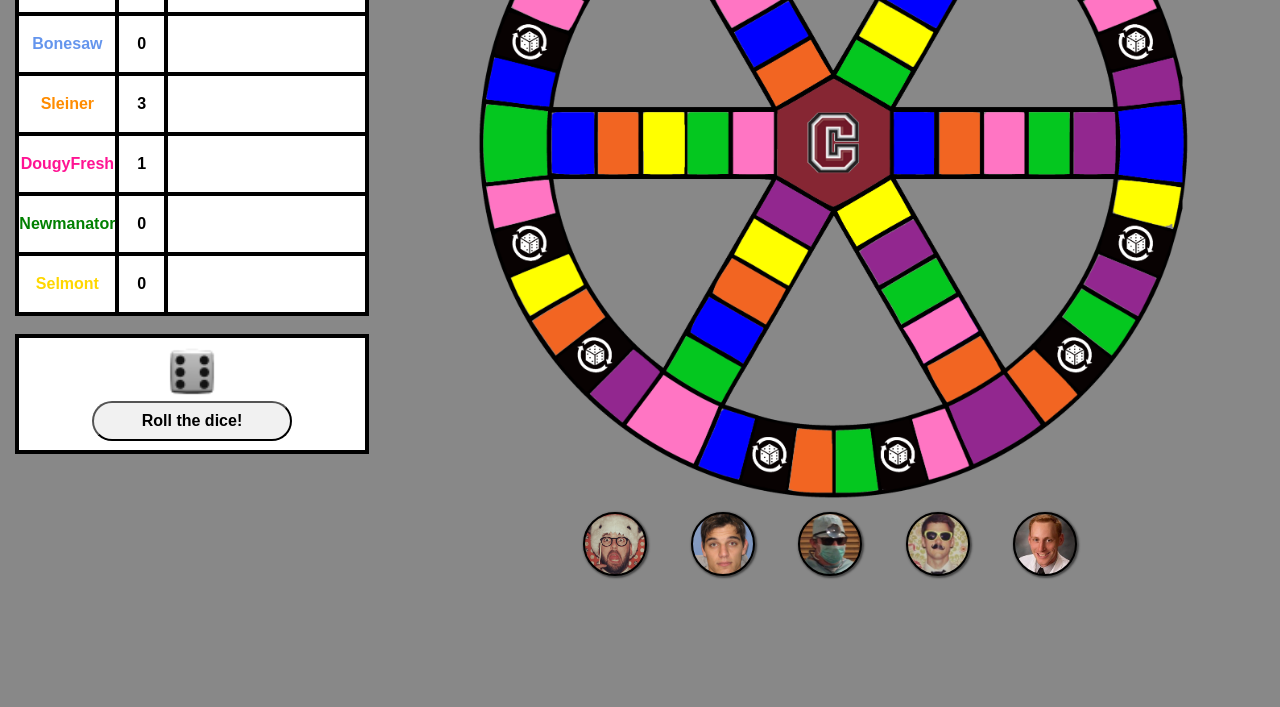
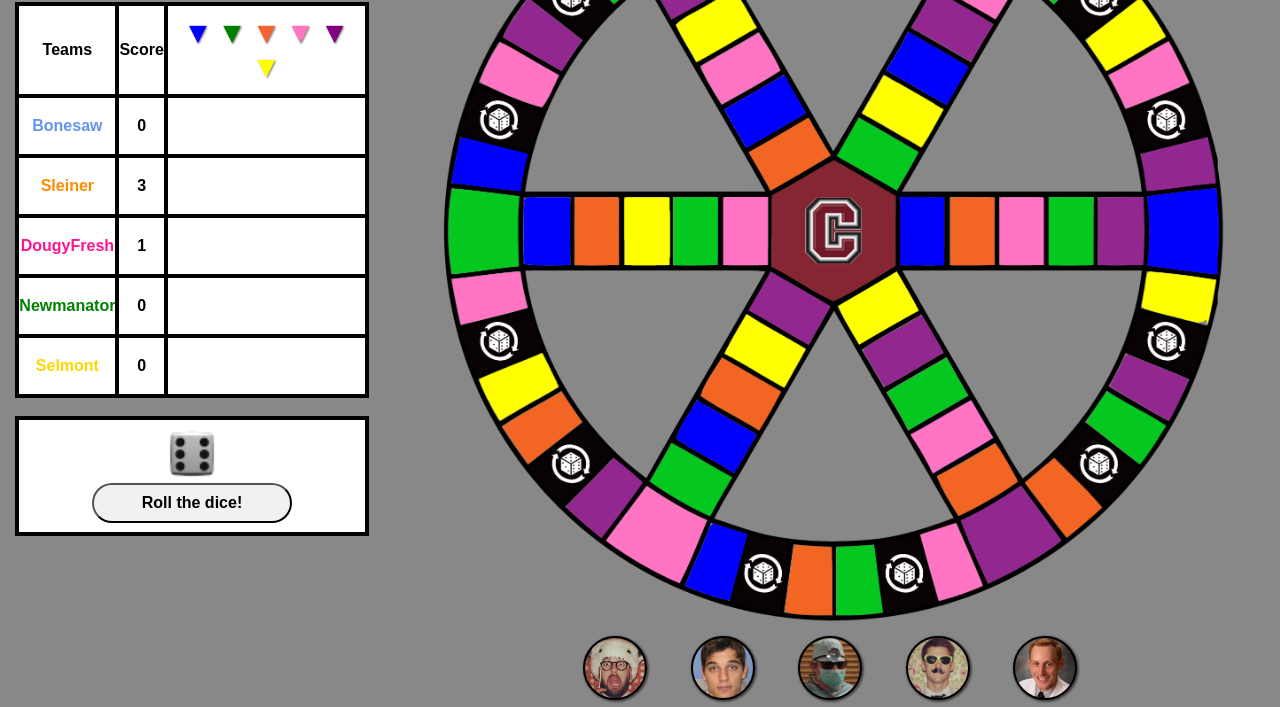
Before and after one commit to michaelcnewman/michaelcnewman.github.io, a plain HTML site: page index.html in a window 1280 px wide. Shown: the part 131-838 px from the top of the page. Before the commit the page ends 810 px from the top, so only its background shows below. Drawn offline with Linux system fonts and the light colour scheme.

Commit message:
new css styling

```diff
--- a/css/game.css
+++ b/css/game.css
@@ -1,7 +1,6 @@
 html, body{
     background-color: #888888;
     margin: 0;
-    margin-top: -20px;
     padding: 0;
     height: 100%;
 }
@@ -27,6 +26,7 @@ html, body{
     height: 775px;
     margin: auto;
     padding-top: 20px;*/
+    margin-top: 30px;
     background: #888888;
 
 }
@@ -38,9 +38,9 @@ html, body{
 
 #board-right {
     width: 70%;
-    height: 900px;
     float:right;
     text-align: center;
+    margin-top: -30px;
 }
 
 img#logo {
@@ -51,7 +51,7 @@ img#logo {
 }
 
 img#board {
-    width: 80%;
+    width: 88%;
     display: block;
     margin: 0 auto;
 }
```
